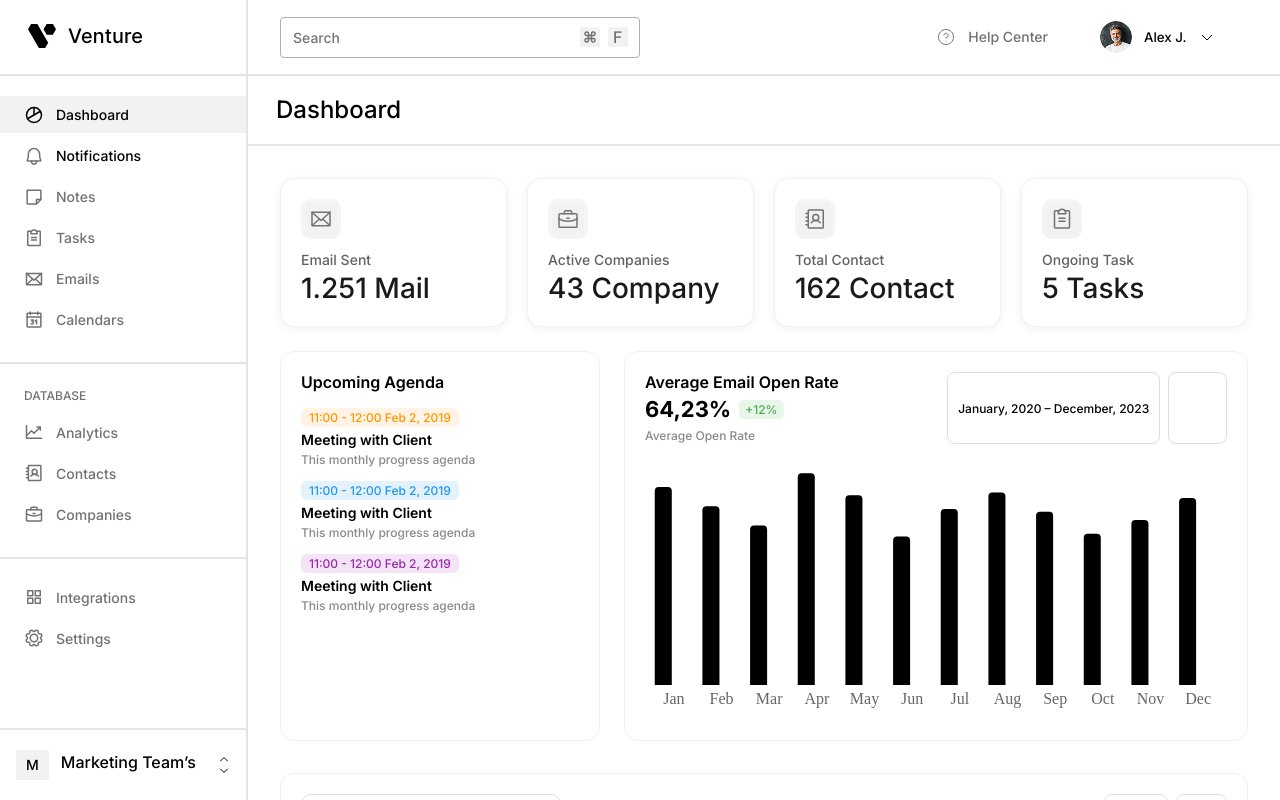
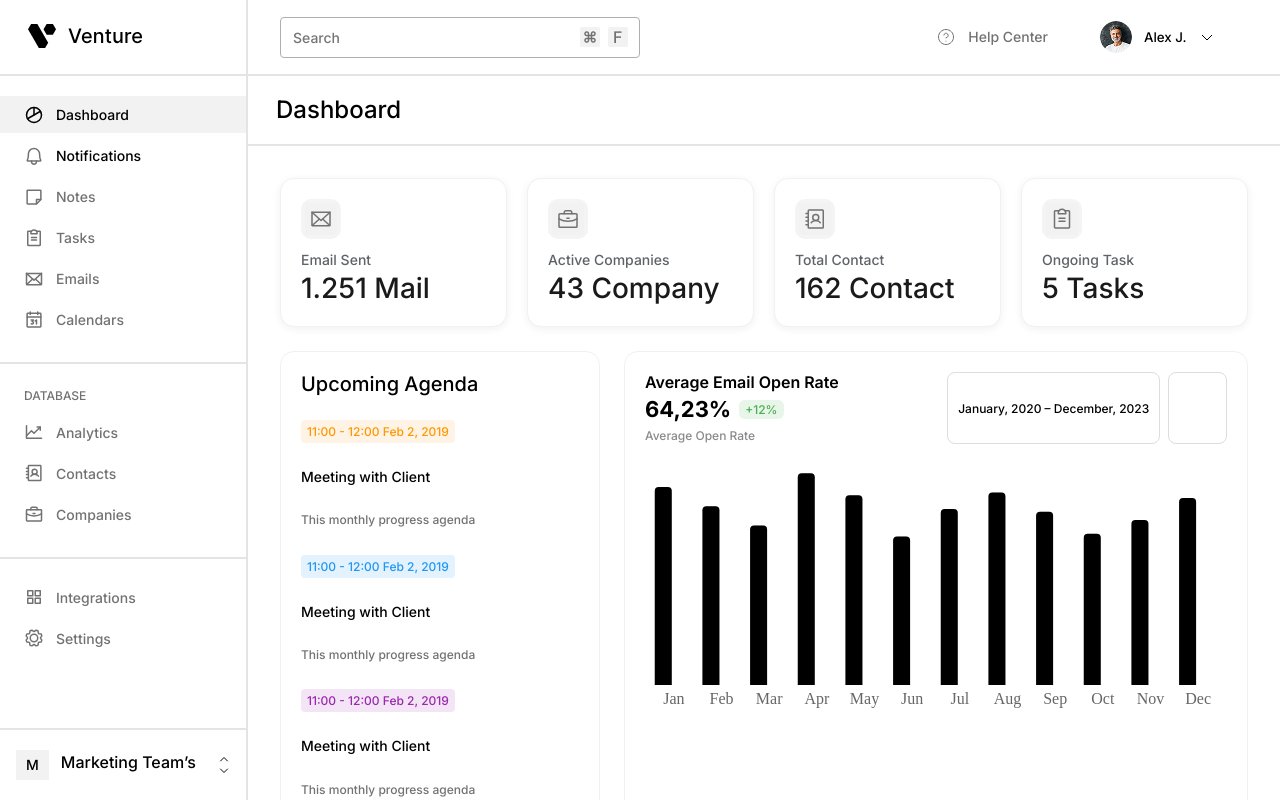
Before and after one commit to Kamilpage/React-CRM, a React (Vite) app: page /dashboard in a window 1280 px wide. Shown: the top 800 px of the page. Built offline with nearby package versions, Linux system fonts and the light colour scheme; a web font is replaced by a local one.

Commit message:
24022026.02

```diff
--- a/src/pages/features/dashboard/ui/Agenda/agenda.module.css
+++ b/src/pages/features/dashboard/ui/Agenda/agenda.module.css
@@ -6,8 +6,9 @@
 }
 
 .title {
-    font-size: 16px;
-    font-weight: 600;
+    font-size: 20px;
+    font-weight: 500;
+    line-height: 120%;
     margin-bottom: 16px;
 }
 
@@ -20,14 +21,16 @@
 .item {
     display: flex;
     flex-direction: column;
-    gap: 4px;
+    gap: 16px;
 }
 
 .time {
+    margin-top: 8px;
+    margin-bottom: 8px;
     font-size: 12px;
     font-weight: 500;
-    padding: 2px 8px;
-    border-radius: 6px;
+    padding: 4px 6px;
+    border-radius: 4px;
     width: fit-content;
 }
 
@@ -36,11 +39,15 @@
 .purple { background: #f3e5f5; color: #9c27b0; }
 
 .itemTitle {
+    margin-bottom: 8px;
     font-size: 14px;
-    font-weight: 600;
+    font-weight: 500;
+    line-height: 145%;
 }
 
 .description {
     font-size: 12px;
-    color: #8a8a8a;
+    line-height: 145%;
+    color: #727272;
+    margin-bottom: 4px;
 }
```
